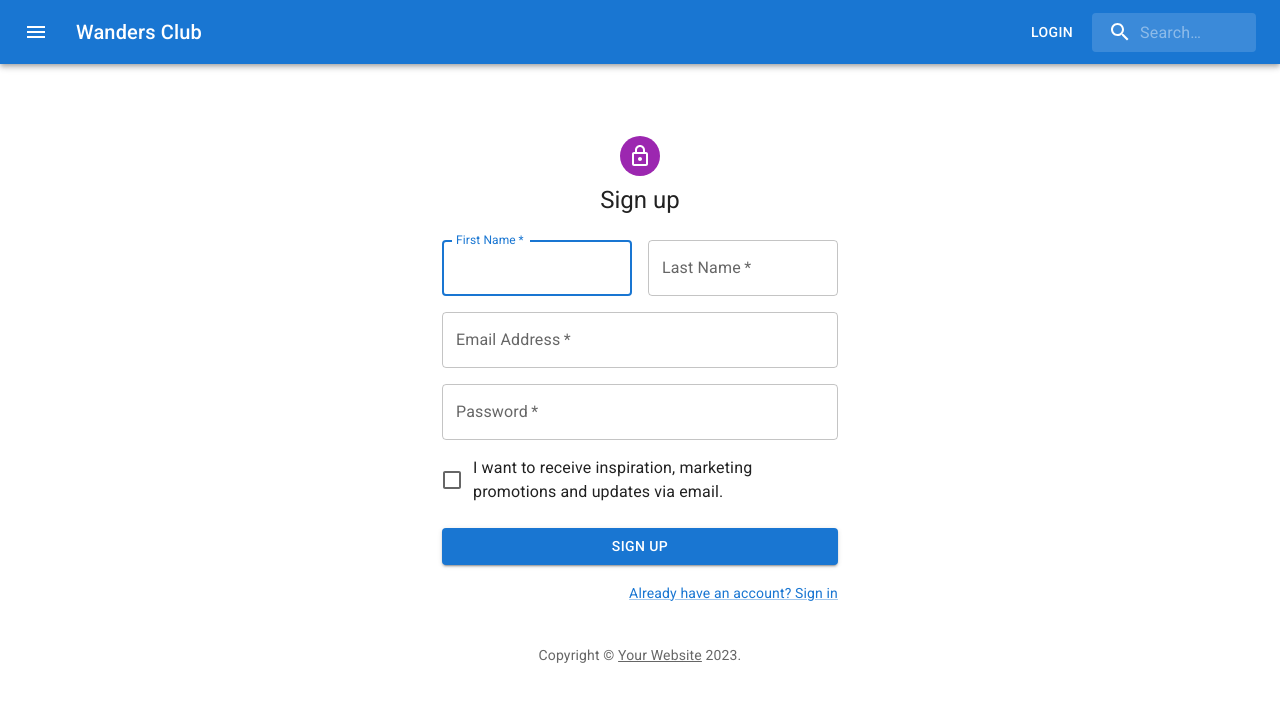
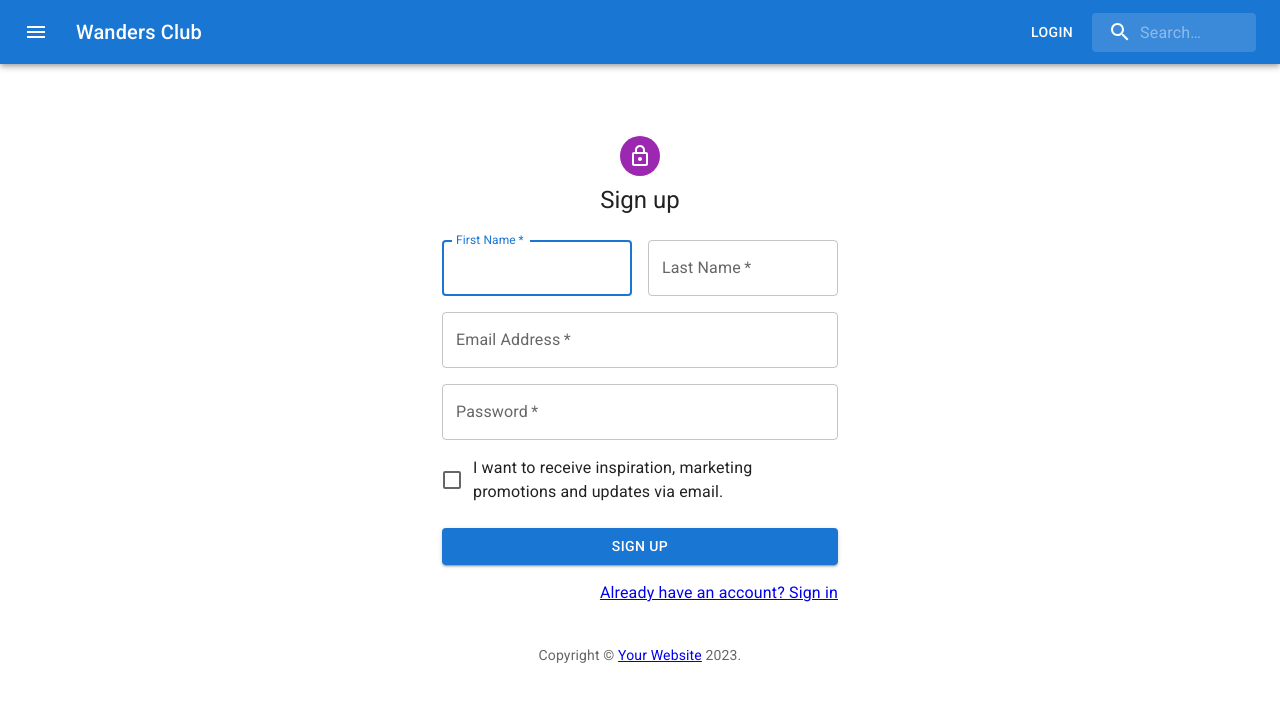
Before and after one commit to lokesh-c247/auth, a React (Create React App) app: page /signup in a window 1280 px wide. Shown: the top 702 px of the page. Built offline with nearby package versions, Linux system fonts and the light colour scheme.

Commit message:
navigation resolved

```diff
--- a/src/authentication/Signup.js
+++ b/src/authentication/Signup.js
@@ -5,7 +5,6 @@ import CssBaseline from '@mui/material/CssBaseline';
 import TextField from '@mui/material/TextField';
 import FormControlLabel from '@mui/material/FormControlLabel';
 import Checkbox from '@mui/material/Checkbox';
-import Link from '@mui/material/Link';
 import Grid from '@mui/material/Grid';
 import Box from '@mui/material/Box';
 import LockOutlinedIcon from '@mui/icons-material/LockOutlined';
@@ -13,7 +12,7 @@ import Typography from '@mui/material/Typography';
 import Container from '@mui/material/Container';
 import { createTheme, ThemeProvider } from '@mui/material/styles';
 import { useState } from 'react';
-import { useNavigate } from 'react-router-dom';
+import { Link, useNavigate } from 'react-router-dom';
 
 function Copyright(props) {
   return (
@@ -146,7 +145,7 @@ export default function SignUp() {
             </Button>
             <Grid container justifyContent="flex-end">
               <Grid item>
-                <Link href="/login" variant="body2">
+                <Link to= "/login" variant="body2">
                   Already have an account? Sign in
                 </Link>
               </Grid>
```
